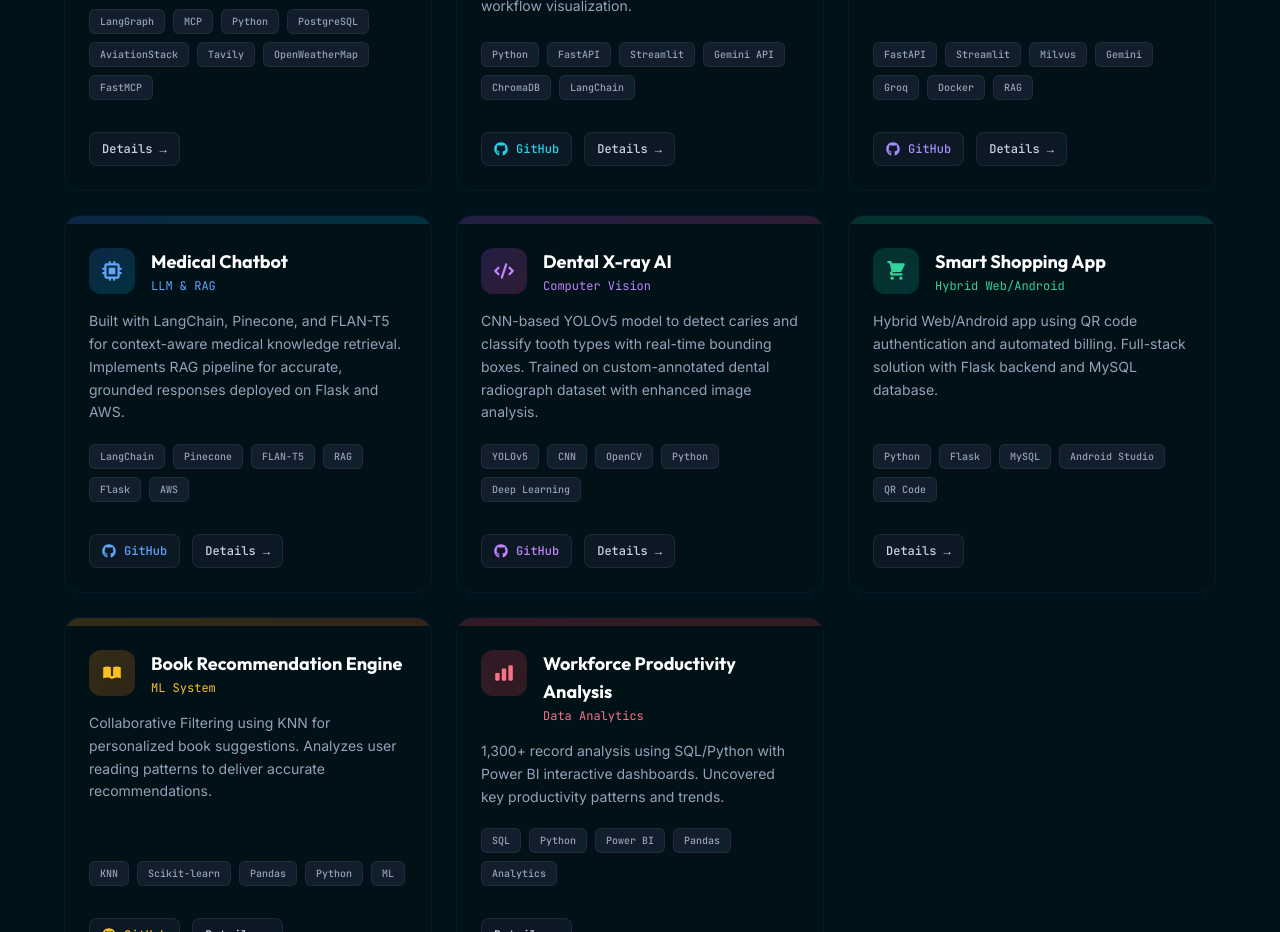
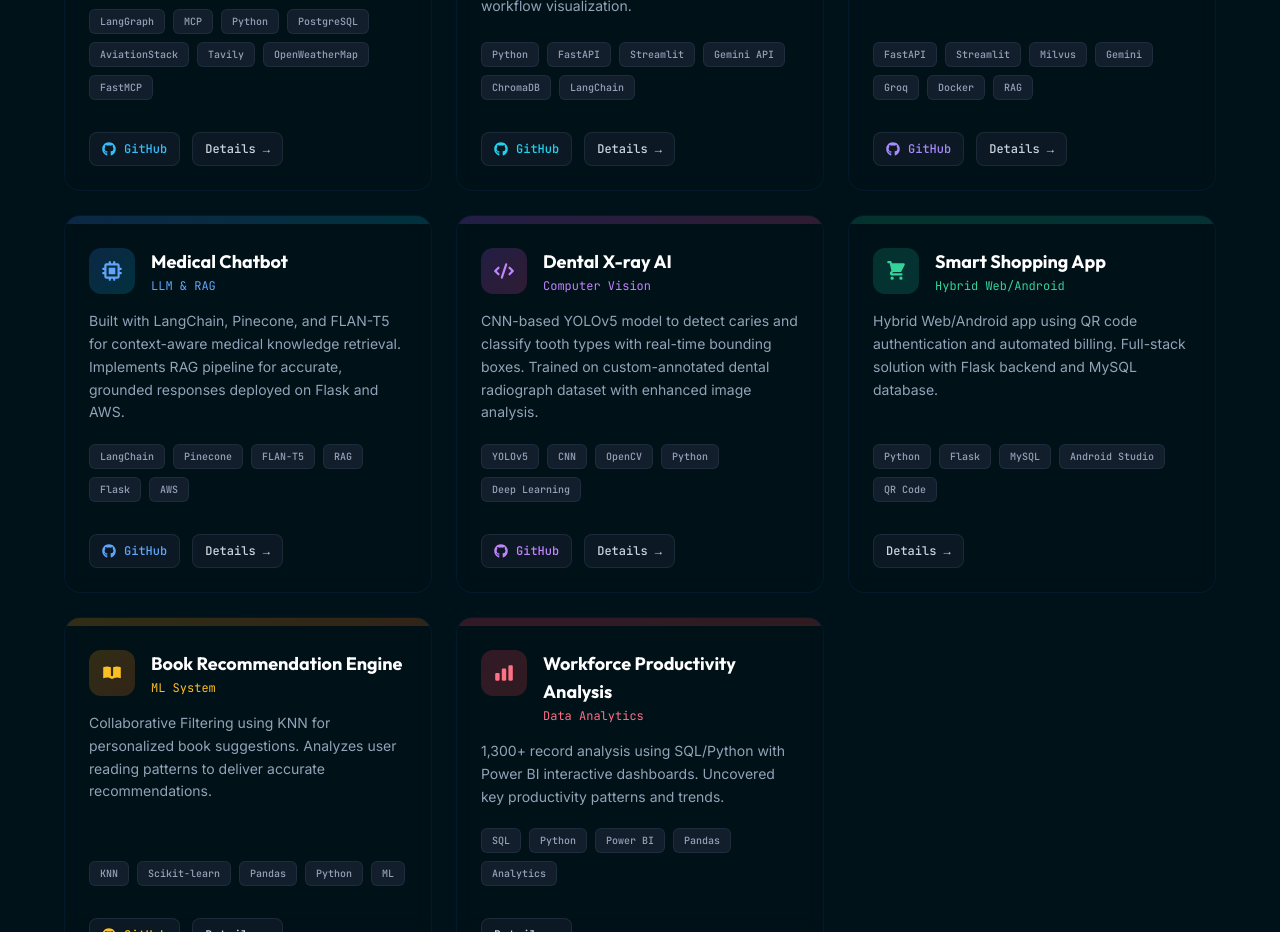
Before and after one commit to Jigil-ak/Portfolio_Jigil_AK, a React (Vite) app: page / in a window 1280 px wide. Shown: the part 4500-5432 px from the top of the page. Built offline with nearby package versions, Linux system fonts and the light colour scheme.

Commit message:
feat: add GitHub repo link for Multi-Agent AI Travel Planner

```diff
--- a/src/components/Projects.jsx
+++ b/src/components/Projects.jsx
@@ -14,7 +14,7 @@ const projects = [
     gradient: 'from-sky-500/20 to-teal-500/20',
     accentColor: 'text-sky-400',
     borderHover: 'hover:border-sky-500/30',
-    github: null,
+    github: 'https://github.com/Jigil-ak/Multi-Agent-system-using-LanGraph-MCP-Supervisor-Guardrails-HILT.git',
     details: {
       overview:
         'A production-grade multi-agent AI travel planner built on LangGraph and the Model Context Protocol (MCP). The system orchestrates 6 specialized agents — Supervisor, Flight, Hotel, Weather, Budget, and Itinerary — with intelligent dynamic routing that eliminates redundant agent calls. It integrates 3 live external data sources and supports Human-in-the-Loop approval cycles with persistent async checkpointing via PostgreSQL.',
```
